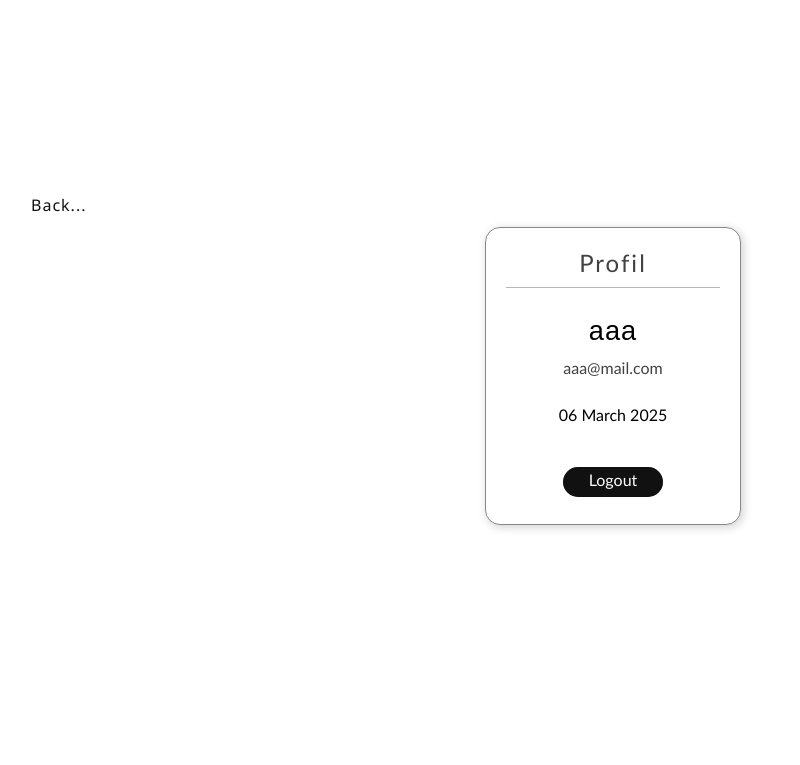
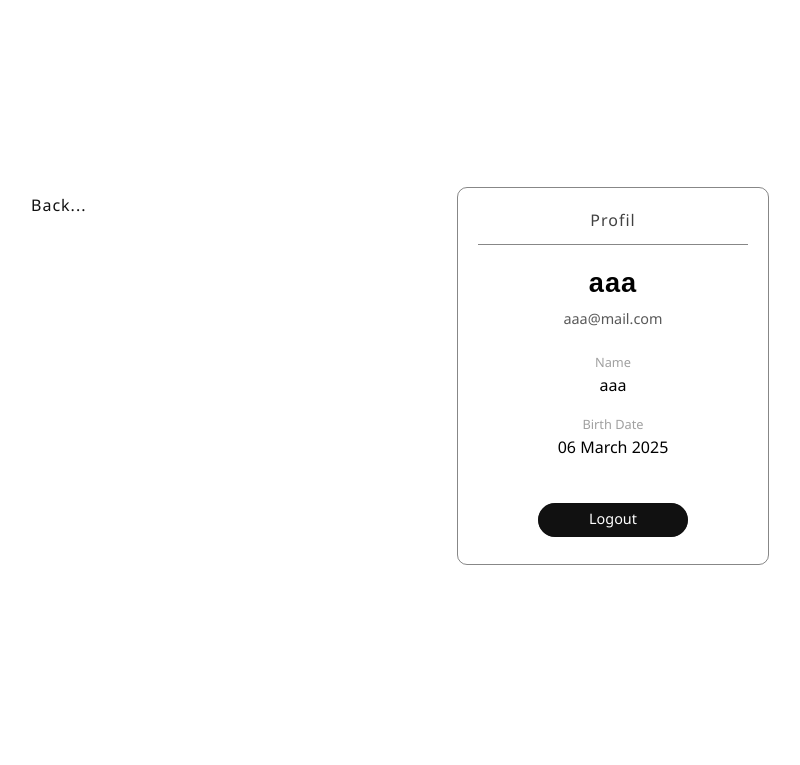
Before and after one commit to SyafiraNurAzizah/To-Do-List, a PHP site: page /profil.php in a window 1280 px wide. Shown: the top 765 px of the page, without its empty margins (27-827 px from the left). Run offline with PHP 8.4, Linux system fonts and the light colour scheme; a user stored in the database is signed in; data comes from the database, SQL or seed files in the repository.

Commit message:
perbaikan profil

```diff
--- a/css/profil.css
+++ b/css/profil.css
@@ -1,6 +1,7 @@
 html, body {
     text-align: center;
-    font-family: 'Gill Sans', 'Gill Sans MT', Calibri, 'Trebuchet MS', sans-serif;
+    /* font-family: 'Gill Sans', 'Gill Sans MT', Calibri, 'Trebuchet MS', sans-serif; */
+    font-family: 'Segoe UI', Tahoma, Geneva, Verdana, sans-serif;
 }
 
 .content {
@@ -13,43 +14,61 @@ html, body {
 
 .content .card {
     padding: 0 20px 35px 20px;
-    width: 17%;
+    min-width: 270px;
     height: auto;
     border: 1px solid rgba(17, 17, 17, 0.5);
-    border-radius: 15px;
-    box-shadow: 2px 2px 10px rgba(17, 17, 17, 0.2);
+    border-radius: 10px;
+    word-wrap: break-word;
+    /* box-shadow: 2px 2px 10px rgba(17, 17, 17, 0.2); */
+}
+.content .card h4 {
+    font-weight: 500;
+    /* font-family: 'Times New Roman', Times, serif; */
+    letter-spacing: 1px;
+    border-bottom: 1px solid rgba(17, 17, 17, 0.5);
+    padding-bottom: 13px;
+    color: rgba(17, 17, 17, 0.8);
 }
 .content .card h2 {
-    font-weight: 500;
-    /* font-family: 'Times New Roman', Times, serif; */
-    letter-spacing: 2px;
-    border-bottom: 1px solid rgba(17, 17, 17, 0.3);
-    padding-bottom: 10px;
-    color: rgba(17, 17, 17, 0.8);
-}
-.content .card h3 {
-    font-weight: 500;
+    /* font-weight: 500; */
     font-family: Arial, Helvetica, sans-serif;
     font-size: 1.7rem;
     letter-spacing: 1px;
 }
 .content .card .email {
     position: relative;
-    bottom: 17px;
-    color: rgba(17, 17, 17, 0.8);
+    bottom: 13px;
+    color: rgba(17, 17, 17, 0.7);
+    font-size: 0.9rem;
 }
-.content .card .birth {
-    padding-bottom: 25px;
+.content .card label {
+    font-size: 0.8rem;
+    color: rgba(17, 17, 17, 0.4);
+}
+.content .card .namee {
     position: relative;
     bottom: 5px;
 }
+.content .card .namee .name {
+    position: relative;
+    bottom: 14px;
+}
+.content .card .date {
+    position: relative;
+    bottom: 19px;
+}
+.content .card .date .birth {
+    position: relative;
+    bottom: 14px;
+}
 .content .card a {
-    padding: 2px 25px 7px 25px;
+    padding: 5px 50px 8px 50px;
     border: 1px solid rgba(17, 17, 17, 0.5);
     border-radius: 50px;
     text-decoration: none;
     color: white;
     background-color: rgba(17, 17, 17);
+    font-size: 0.9rem;
 }
 .content .card a:hover {
     border: 1px solid rgba(17, 17, 17, 0.8);
--- a/profil.php
+++ b/profil.php
@@ -25,10 +25,19 @@ while ($user = mysqli_fetch_assoc($query)) {
 <body>
     <div class="content">
         <div class="card">
-            <h2>Profil</h2>
-            <h3><?= $user['name']; ?></h3>
+            <h4>Profil</h4>
+            <h2><?= $user['username']; ?></h2>
             <p class="email"><?= $user['email']; ?></p>
-            <p class="birth"><?= date("d F Y", strtotime($user['birth_date'])); ?></p>
+
+            <div class="namee">
+                <label>Name</label>
+                <p class="name"><?= $user['name']; ?></p>
+            </div>
+
+            <div class="date">
+                <label>Birth Date</label>
+                <p class="birth"><?= date("d F Y", strtotime($user['birth_date'])); ?></p>
+            </div>
 
             <a href="logout.php">Logout</a>
         </div>
```
